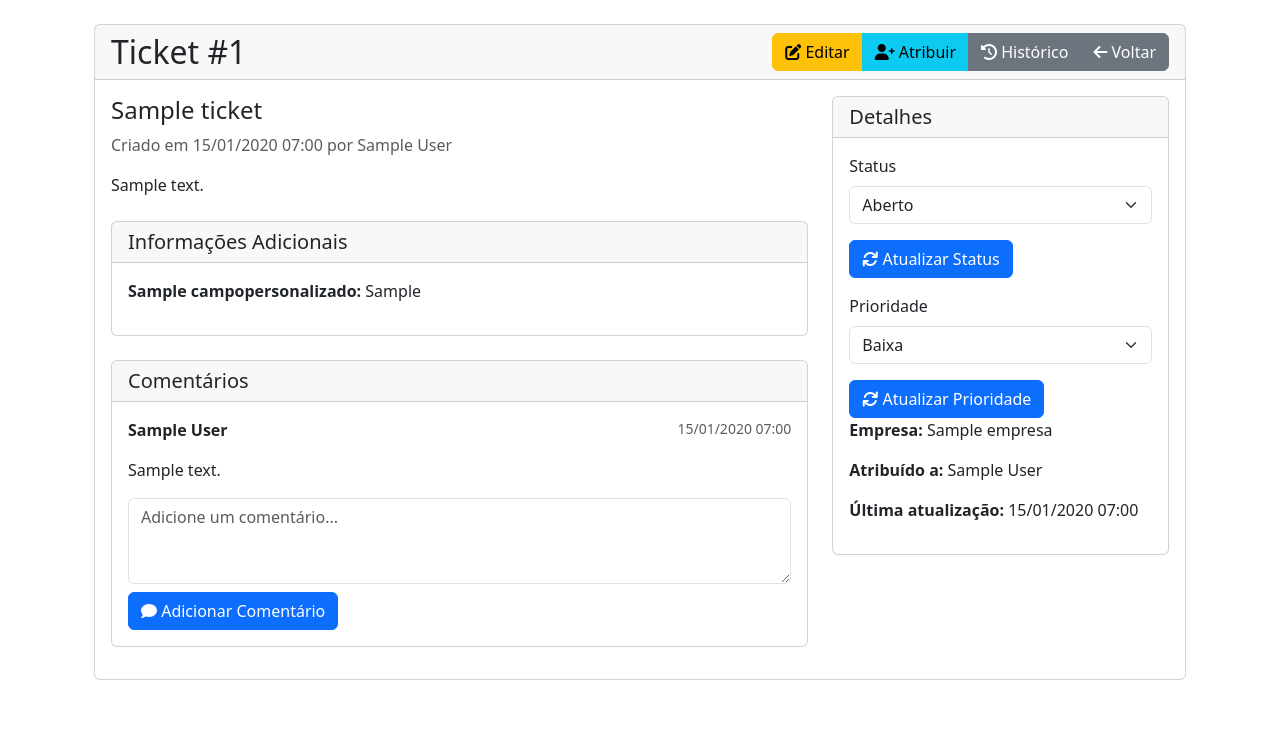
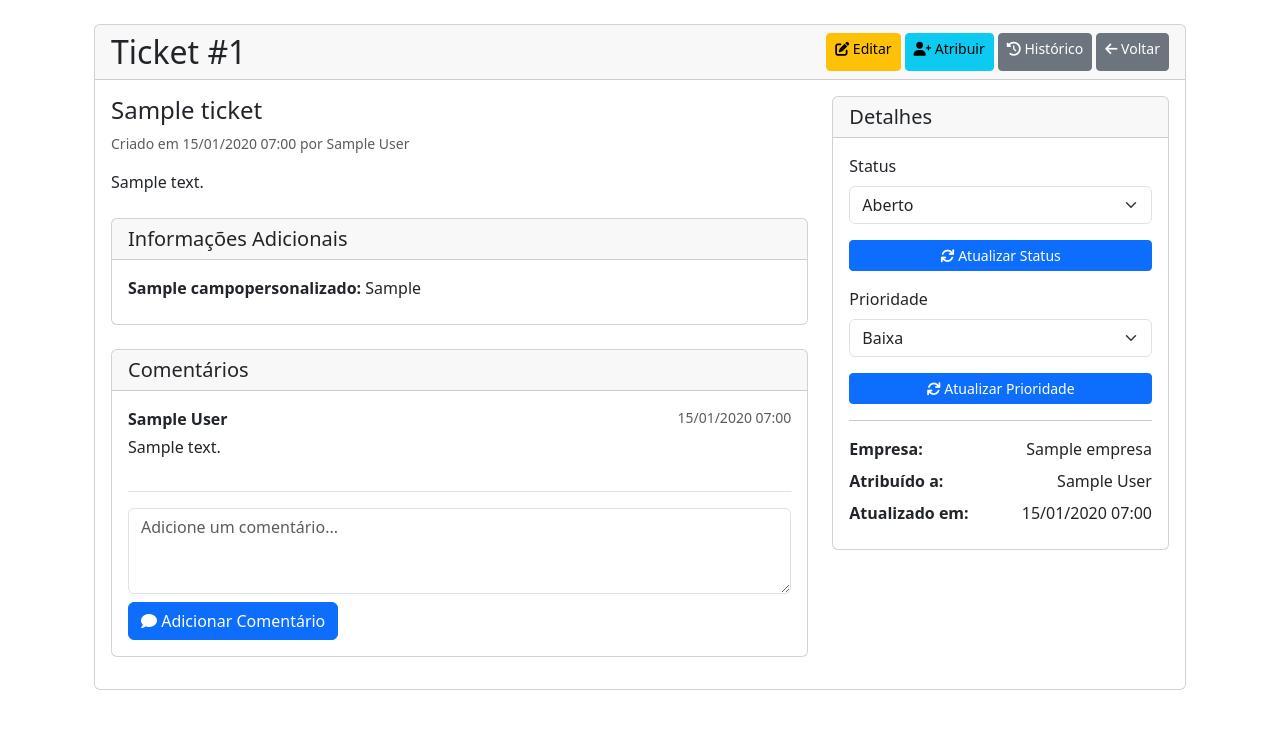
Before and after one commit to marques823/helpdesk, a Django app: page /tickets/ticket/1/ in a window 1280 px wide. Shown: the part 56-785 px from the top of the page. Run offline with Django 5.2, Linux system fonts and the light colour scheme; a user stored in the database is signed in; tables that the repository leaves empty hold one stand-in row (values such as "Sample post"); some libraries are stand-ins or nearby versions.

Commit message:
Melhora responsividade das páginas de visualização e edição de tickets para dispositivos móveis

```diff
--- a/tickets/templates/tickets/detalhe_ticket.html
+++ b/tickets/templates/tickets/detalhe_ticket.html
@@ -7,46 +7,48 @@
     <div class="row">
         <div class="col-md-12">
             <div class="card">
-                <div class="card-header d-flex justify-content-between align-items-center">
-                    <div class="d-flex align-items-center">
-                        <h2 class="card-title mb-0 me-3">Ticket #{{ ticket.id }}</h2>
+                <div class="card-header">
+                    <div class="d-flex flex-column flex-md-row justify-content-between gap-2">
+                        <div class="d-flex flex-column flex-md-row align-items-md-center gap-2">
+                            <h2 class="card-title mb-0">Ticket #{{ ticket.id }}</h2>
                             <div class="btn-group">
                                 {% if ticket_anterior %}
-                                <a href="{% url 'tickets:detalhe_ticket' ticket_anterior.id %}?status={{ status }}&prioridade={{ prioridade }}&empresa={{ empresa }}&order_by={{ order_by }}" class="btn btn-outline-secondary">
-                                    <i class="fas fa-chevron-left"></i> Anterior
+                                    <a href="{% url 'tickets:detalhe_ticket' ticket_anterior.id %}?status={{ status }}&prioridade={{ prioridade }}&empresa={{ empresa }}&order_by={{ order_by }}" class="btn btn-sm btn-outline-secondary">
+                                        <i class="fas fa-chevron-left"></i> <span class="d-none d-sm-inline">Anterior</span>
                                     </a>
                                 {% endif %}
                                 {% if ticket_proximo %}
-                                <a href="{% url 'tickets:detalhe_ticket' ticket_proximo.id %}?status={{ status }}&prioridade={{ prioridade }}&empresa={{ empresa }}&order_by={{ order_by }}" class="btn btn-outline-secondary">
-                                    Próximo <i class="fas fa-chevron-right"></i>
+                                    <a href="{% url 'tickets:detalhe_ticket' ticket_proximo.id %}?status={{ status }}&prioridade={{ prioridade }}&empresa={{ empresa }}&order_by={{ order_by }}" class="btn btn-sm btn-outline-secondary">
+                                        <span class="d-none d-sm-inline">Próximo</span> <i class="fas fa-chevron-right"></i>
                                     </a>
                                 {% endif %}
                             </div>
                         </div>
-                    <div class="btn-group">
+                        <div class="d-flex flex-wrap gap-1">
                             {% if pode_editar %}
-                            <a href="{% url 'tickets:editar_ticket' ticket.id %}" class="btn btn-warning">
-                                <i class="fas fa-edit"></i> Editar
+                                <a href="{% url 'tickets:editar_ticket' ticket.id %}" class="btn btn-sm btn-warning">
+                                    <i class="fas fa-edit"></i> <span class="d-none d-sm-inline">Editar</span>
                                 </a>
                             {% endif %}
                             {% if pode_atribuir %}
-                            <a href="{% url 'tickets:atribuir_ticket' ticket.id %}" class="btn btn-info">
-                                <i class="fas fa-user-plus"></i> Atribuir
+                                <a href="{% url 'tickets:atribuir_ticket' ticket.id %}" class="btn btn-sm btn-info">
+                                    <i class="fas fa-user-plus"></i> <span class="d-none d-sm-inline">Atribuir</span>
                                 </a>
                             {% endif %}
-                        <a href="{% url 'tickets:historico_ticket' ticket.id %}" class="btn btn-secondary">
-                            <i class="fas fa-history"></i> Histórico
+                            <a href="{% url 'tickets:historico_ticket' ticket.id %}" class="btn btn-sm btn-secondary">
+                                <i class="fas fa-history"></i> <span class="d-none d-sm-inline">Histórico</span>
                             </a>
-                        <a href="{% url 'tickets:dashboard' %}?status={{ status }}&prioridade={{ prioridade }}&empresa={{ empresa }}&order_by={{ order_by }}" class="btn btn-secondary">
-                            <i class="fas fa-arrow-left"></i> Voltar
+                            <a href="{% url 'tickets:dashboard' %}?status={{ status }}&prioridade={{ prioridade }}&empresa={{ empresa }}&order_by={{ order_by }}" class="btn btn-sm btn-secondary">
+                                <i class="fas fa-arrow-left"></i> <span class="d-none d-sm-inline">Voltar</span>
                             </a>
+                        </div>
                     </div>
                 </div>
                 <div class="card-body">
                     <div class="row">
-                        <div class="col-md-8">
+                        <div class="col-lg-8 order-2 order-lg-1">
                             <h4>{{ ticket.titulo }}</h4>
-                            <p class="text-muted">Criado em {{ ticket.criado_em|date:"d/m/Y H:i" }} por {{ ticket.criado_por.get_full_name|default:ticket.criado_por.username }}</p>
+                            <p class="text-muted small">Criado em {{ ticket.criado_em|date:"d/m/Y H:i" }} por {{ ticket.criado_por.get_full_name|default:ticket.criado_por.username }}</p>
                             <div class="mb-4">
                                 {{ ticket.descricao|linebreaks }}
                             </div>
@@ -57,9 +59,9 @@
                                         <h5 class="card-title mb-0">Informações Adicionais</h5>
                                     </div>
                                     <div class="card-body">
-                                        <div class="row">
+                                        <div class="row g-2">
                                             {% for valor in campos_personalizados %}
-                                                <div class="col-md-6 mb-3">
+                                                <div class="col-md-6 mb-2">
                                                     <strong>{{ valor.campo.nome }}:</strong>
                                                     {% if valor.campo.tipo == 'checkbox' %}
                                                         {% if valor.valor == 'true' %}
@@ -83,12 +85,12 @@
                                 </div>
                                 <div class="card-body">
                                     {% for comentario in comentarios %}
-                                        <div class="mb-3">
-                                            <div class="d-flex justify-content-between">
+                                        <div class="mb-3 border-bottom pb-3">
+                                            <div class="d-flex justify-content-between flex-wrap">
                                                 <strong>{{ comentario.autor.get_full_name|default:comentario.autor.username }}</strong>
                                                 <small class="text-muted">{{ comentario.criado_em|date:"d/m/Y H:i" }}</small>
                                             </div>
-                                            <p>{{ comentario.texto|linebreaks }}</p>
+                                            <p class="mt-1 mb-0">{{ comentario.texto|linebreaks }}</p>
                                         </div>
                                     {% empty %}
                                         <p class="text-muted">Nenhum comentário ainda.</p>
@@ -109,8 +111,8 @@
                                 </div>
                             </div>
                         </div>
-                        <div class="col-md-4">
-                            <div class="card mb-4">
+                        <div class="col-lg-4 order-1 order-lg-2 mb-3 mb-lg-0">
+                            <div class="card sticky-top" style="top: 1rem; z-index: 100;">
                                 <div class="card-header">
                                     <h5 class="card-title mb-0">Detalhes</h5>
                                 </div>
@@ -129,7 +131,7 @@
                                                     {% endfor %}
                                                 </select>
                                             </div>
-                                            <button type="submit" class="btn btn-primary">
+                                            <button type="submit" class="btn btn-primary btn-sm w-100">
                                                 <i class="fas fa-sync"></i> Atualizar Status
                                             </button>
                                         </form>
@@ -147,18 +149,33 @@
                                                     {% endfor %}
                                                 </select>
                                             </div>
-                                            <button type="submit" class="btn btn-primary">
+                                            <button type="submit" class="btn btn-primary btn-sm w-100">
                                                 <i class="fas fa-sync"></i> Atualizar Prioridade
                                             </button>
                                         </form>
                                     {% else %}
-                                        <p><strong>Status:</strong> <span class="badge bg-{{ ticket.status|status_color }}">{{ ticket.get_status_display }}</span></p>
-                                        <p><strong>Prioridade:</strong> <span class="badge bg-{{ ticket.prioridade|prioridade_color }}">{{ ticket.get_prioridade_display }}</span></p>
+                                        <div class="d-flex justify-content-between mb-2">
+                                            <strong>Status:</strong>
+                                            <span class="badge bg-{{ ticket.status|status_color }}">{{ ticket.get_status_display }}</span>
+                                        </div>
+                                        <div class="d-flex justify-content-between mb-2">
+                                            <strong>Prioridade:</strong>
+                                            <span class="badge bg-{{ ticket.prioridade|prioridade_color }}">{{ ticket.get_prioridade_display }}</span>
+                                        </div>
                                     {% endif %}
 
-                                    <p><strong>Empresa:</strong> {{ ticket.empresa.nome }}</p>
-                                    <p><strong>Atribuído a:</strong> {% if ticket.atribuido_a %}{{ ticket.atribuido_a.usuario.get_full_name|default:ticket.atribuido_a.usuario.username }}{% else %}Ninguém{% endif %}</p>
-                                    <p><strong>Última atualização:</strong> {{ ticket.atualizado_em|date:"d/m/Y H:i" }}</p>
+                                    <hr>
+                                    <div class="d-flex justify-content-between mb-2">
+                                        <strong>Empresa:</strong>
+                                        <span>{{ ticket.empresa.nome }}</span>
+                                    </div>
+                                    <div class="d-flex justify-content-between mb-2">
+                                        <strong>Atribuído a:</strong>
+                                        <span>{% if ticket.atribuido_a %}{{ ticket.atribuido_a.usuario.get_full_name|default:ticket.atribuido_a.usuario.username }}{% else %}Ninguém{% endif %}</span>
+                                    </div>
+                                    <div class="d-flex justify-content-between mb-2">
+                                        <strong>Atualizado em:</strong>
+                                        <span>{{ ticket.atualizado_em|date:"d/m/Y H:i" }}</span>
                                     </div>
                                 </div>
                             </div>
@@ -168,4 +185,22 @@
             </div>
         </div>
     </div>
+</div>
+
+{% block styles %}
+<style>
+    @media (max-width: 767.98px) {
+        .card-header .btn {
+            padding: 0.25rem 0.5rem;
+            font-size: 0.75rem;
+        }
+
+        .sticky-top {
+            position: relative;
+            top: 0 !important;
+        }
+    }
+</style>
 {% endblock %}
+
+{% endblock %}
```
Also changed, not shown: tickets/templates/tickets/criar_ticket.html (+37 -8 lines), tickets/templates/tickets/editar_ticket.html (+50 -10 lines), tickets/templates/tickets/historico_ticket.html (+35 -5 lines). Lines whose indentation alone changed are shown as unchanged.
